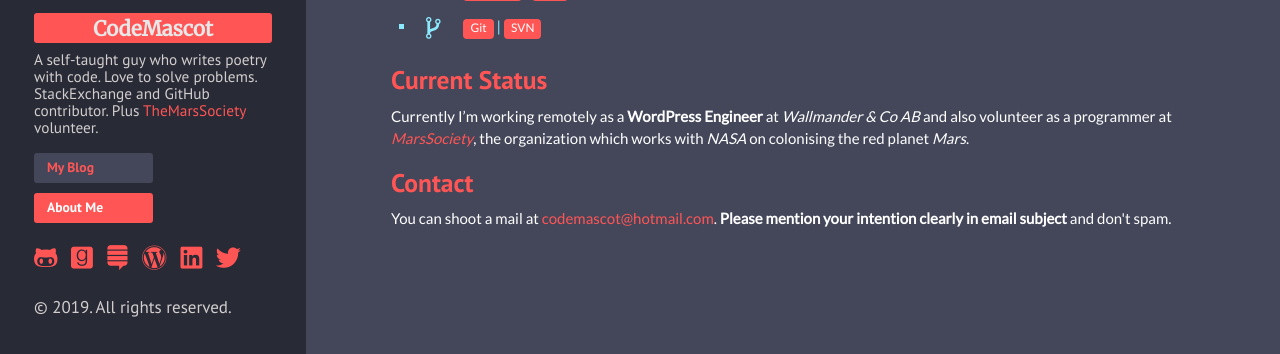
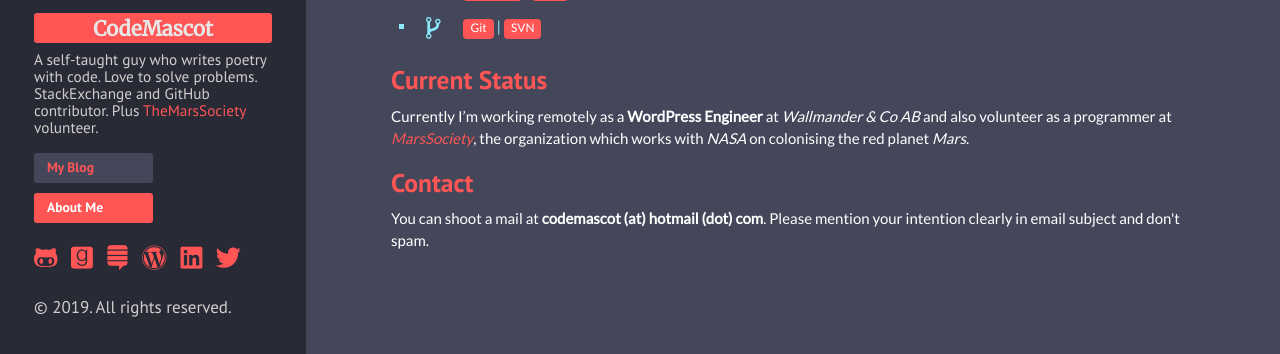
Before and after one commit to khanrn/codemascot.github.io, a Jekyll site: the page built from about-me/index.html, in a window 1280 px wide and 1326 px high, cut to the strip 972-1326 px from the top of the window. Built offline with Jekyll 4.4.1, drawn with Linux system fonts in a browser that asks for light colours; nearby versions of some CDN libraries; some web fonts are replaced.

Commit message:
Fixed Other Things in About Me

```diff
--- a/about-me/index.html
+++ b/about-me/index.html
@@ -69,5 +69,5 @@
 	<p>Currently I’m working remotely as a <b>WordPress Engineer</b> at <i>Wallmander & Co AB</i> and also volunteer as a programmer at <em><a target="_blank" href="http://www.marssociety.org/">MarsSociety</a></em>, the organization which works with <em>NASA</em> on colonising the red planet <em>Mars</em>.</p>
 
 	<h1 class="page-title">Contact</h1>
-	<p>You can shoot a mail at <a href="mailto:codemascot@hotmail.com">codemascot@hotmail.com</a>. <b>Please mention your intention clearly in email subject</b> and don't spam.</p>
+	<p>You can shoot a mail at <b>codemascot (at) hotmail (dot) com</b>. Please mention your intention clearly in email subject and don't spam.</p>
 </div>
```
